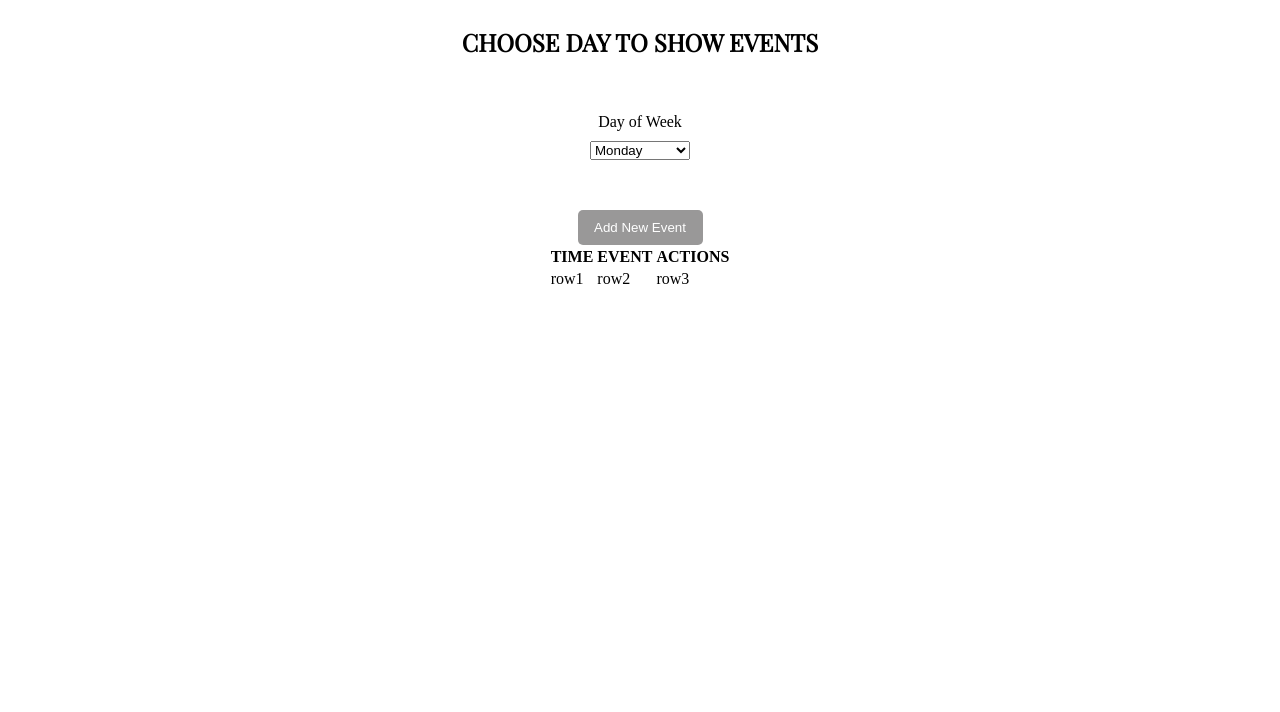
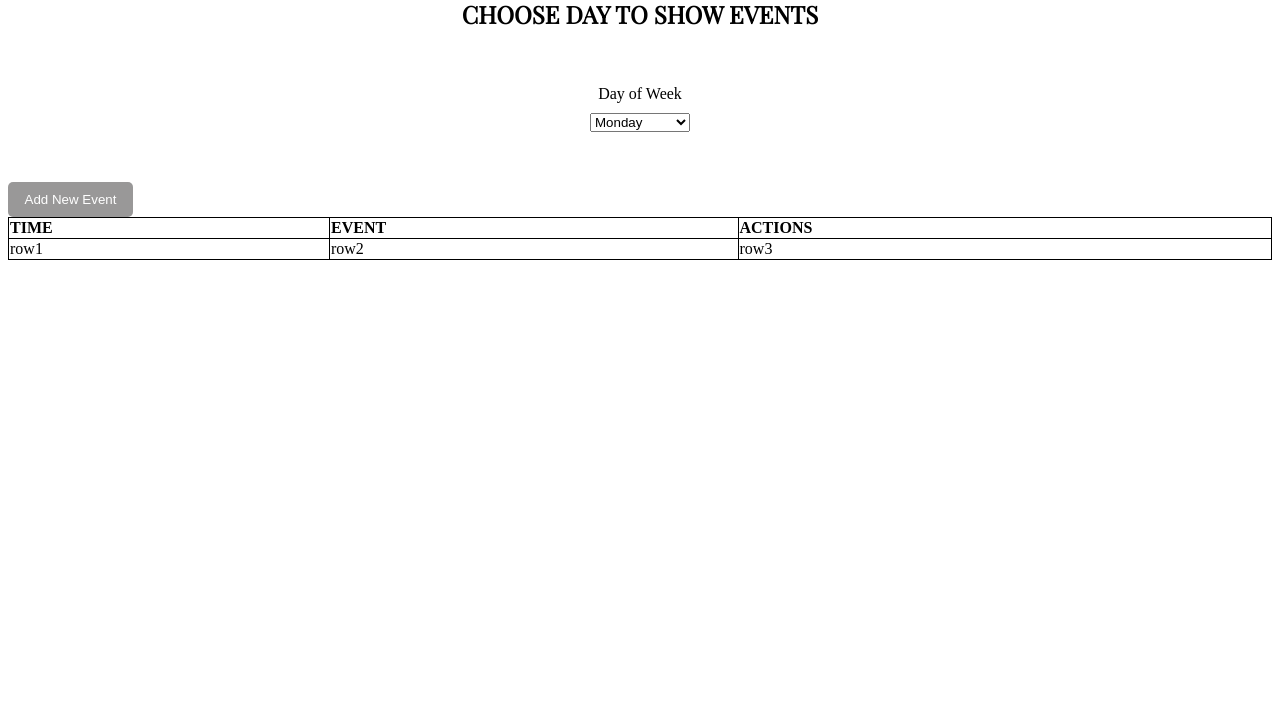
Before and after one commit to danhahn17/week-planner, a plain HTML site: page index.html in a window 1280 px wide. Shown: the part 88-800 px from the top of the page. Drawn offline with nearby package versions, Linux system fonts and the light colour scheme.

Commit message:
Fixed table format

```diff
--- a/index.html
+++ b/index.html
@@ -13,7 +13,7 @@
   </head>
 
   <body>
-    <div id="flex-container">
+    <div>
       <h1 class="text-cap center">weekly planner</h1>
       <h2 class="text-cap center">choose day to show events</h2>
 
--- a/styles.css
+++ b/styles.css
@@ -24,7 +24,12 @@ h2 {
   padding-bottom: 10px;
 }
 
-table:nth-child(even) {
+table {
+  text-align: left;
+  width: 100%;
+}
+
+table tr:nth-child(even) {
   background: grey;
 }
 
@@ -52,7 +57,9 @@ table:nth-child(even) {
   border-radius: 5px;
 }
 
-.row {
-  justify-content: space-around;
-  width: 100%;
+table,
+th,
+td {
+  border: 1px solid black;
+  border-collapse: collapse;
 }
```
